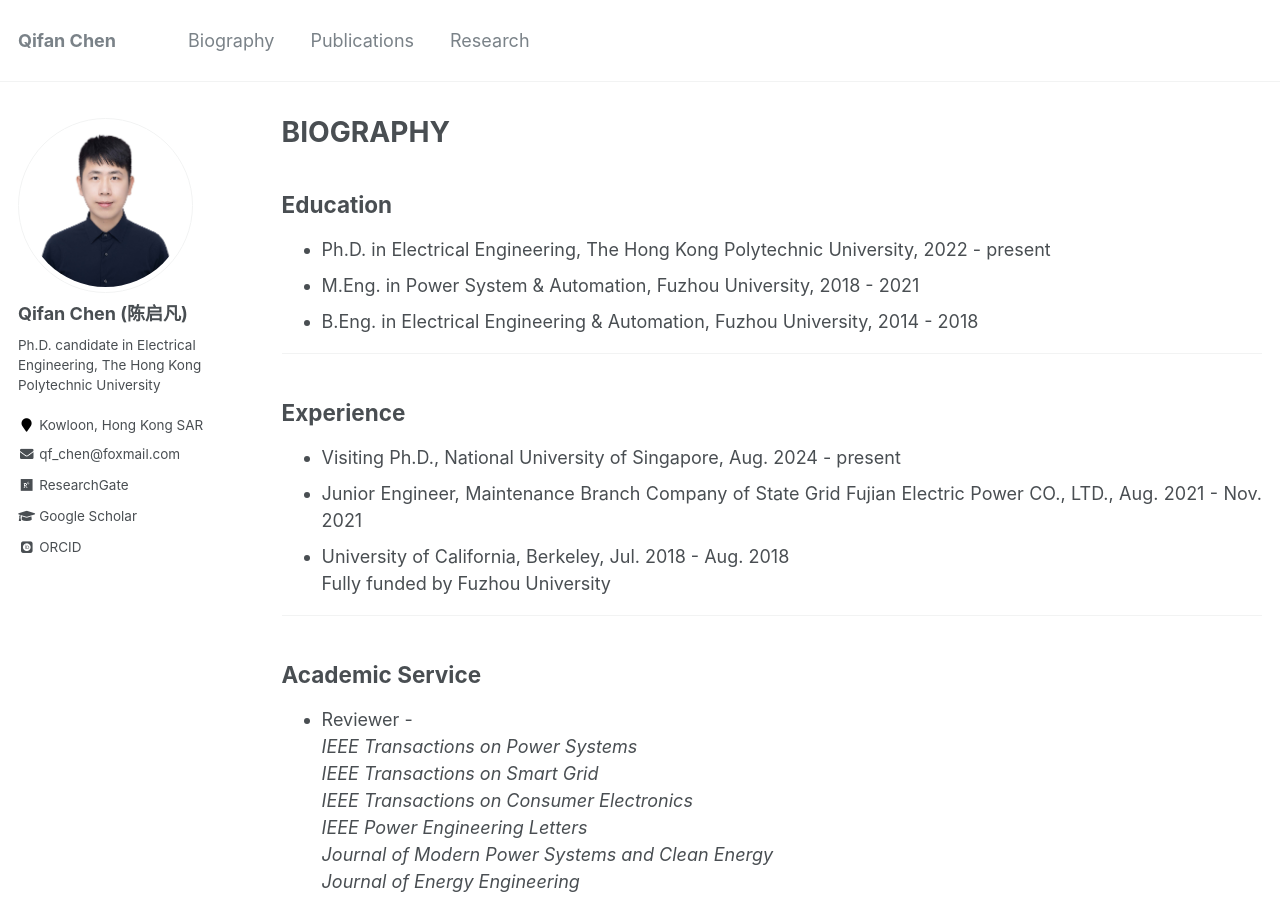
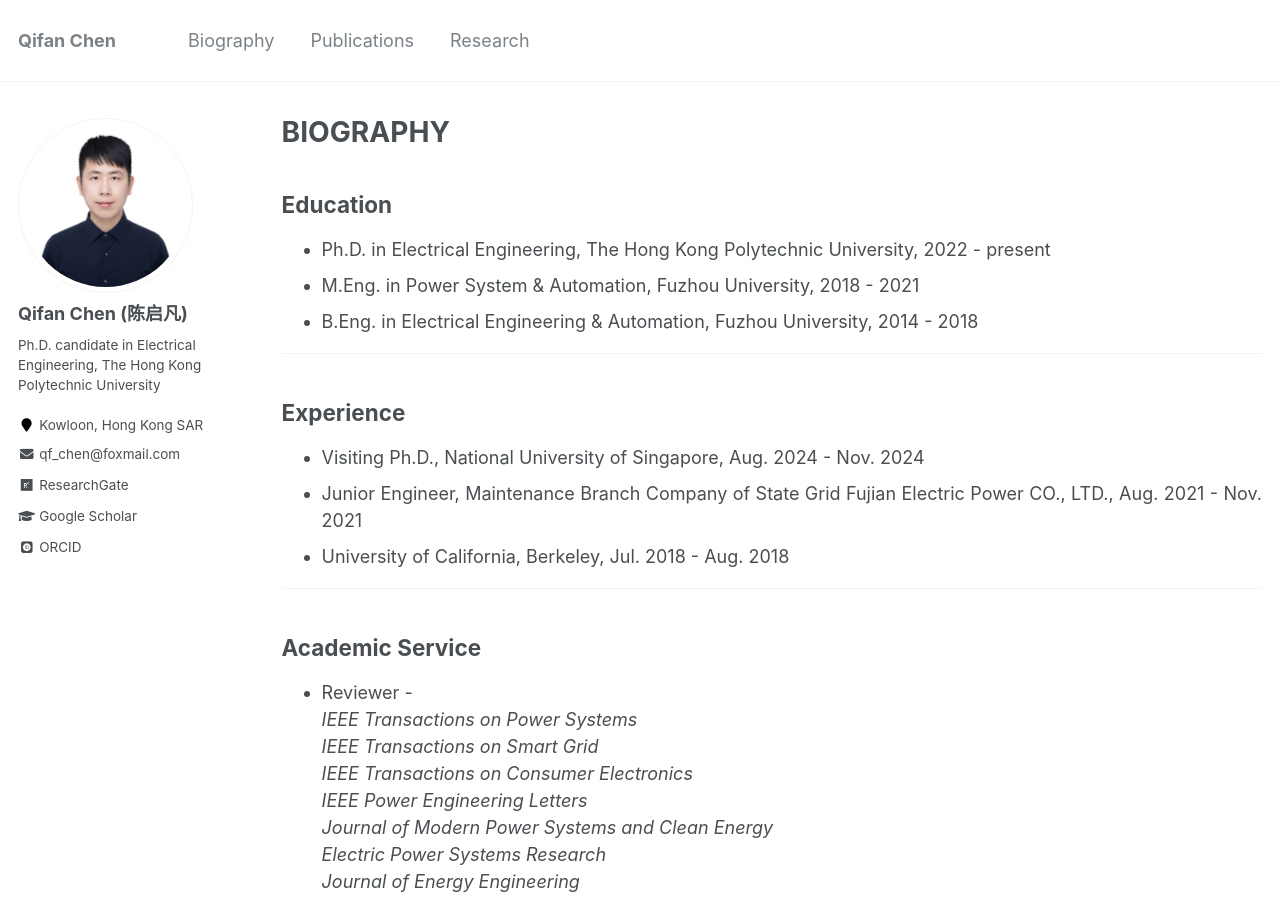
Before and after one commit to ChQf/ChQf.github.io, a Jekyll site: the page built from _pages/biography.md, in a window 1280 px wide and 900 px high. Built offline with Jekyll 4.4.1, drawn with Linux system fonts in a browser that asks for light colours; some web fonts are replaced.

Commit message:
update202501

```diff
--- a/_pages/biography.md
+++ b/_pages/biography.md
@@ -18,10 +18,9 @@ redirect_from:
 
 ## Experience
 
-* Visiting Ph.D., National University of Singapore, Aug. 2024 - present
+* Visiting Ph.D., National University of Singapore, Aug. 2024 - Nov. 2024
 * Junior Engineer, Maintenance Branch Company of State Grid Fujian Electric Power CO., LTD., Aug. 2021 - Nov. 2021
 * University of California, Berkeley, Jul. 2018 - Aug. 2018
-<br>Fully funded by Fuzhou University
 {: .text-justify}
 
 ---
@@ -34,6 +33,7 @@ redirect_from:
 <br>*IEEE Transactions on Consumer Electronics*
 <br>*IEEE Power Engineering Letters*
 <br>*Journal of Modern Power Systems and Clean Energy*
+<br>*Electric Power Systems Research*
 <br>*Journal of Energy Engineering*
 <br>*Energy Conversion and Economics*
 <br>*IEEE ISGT-Asia 2022*
```
Also changed, not shown: _pages/about.md (+1 -0 lines), _pages/publications.md (+1 -1 lines).
